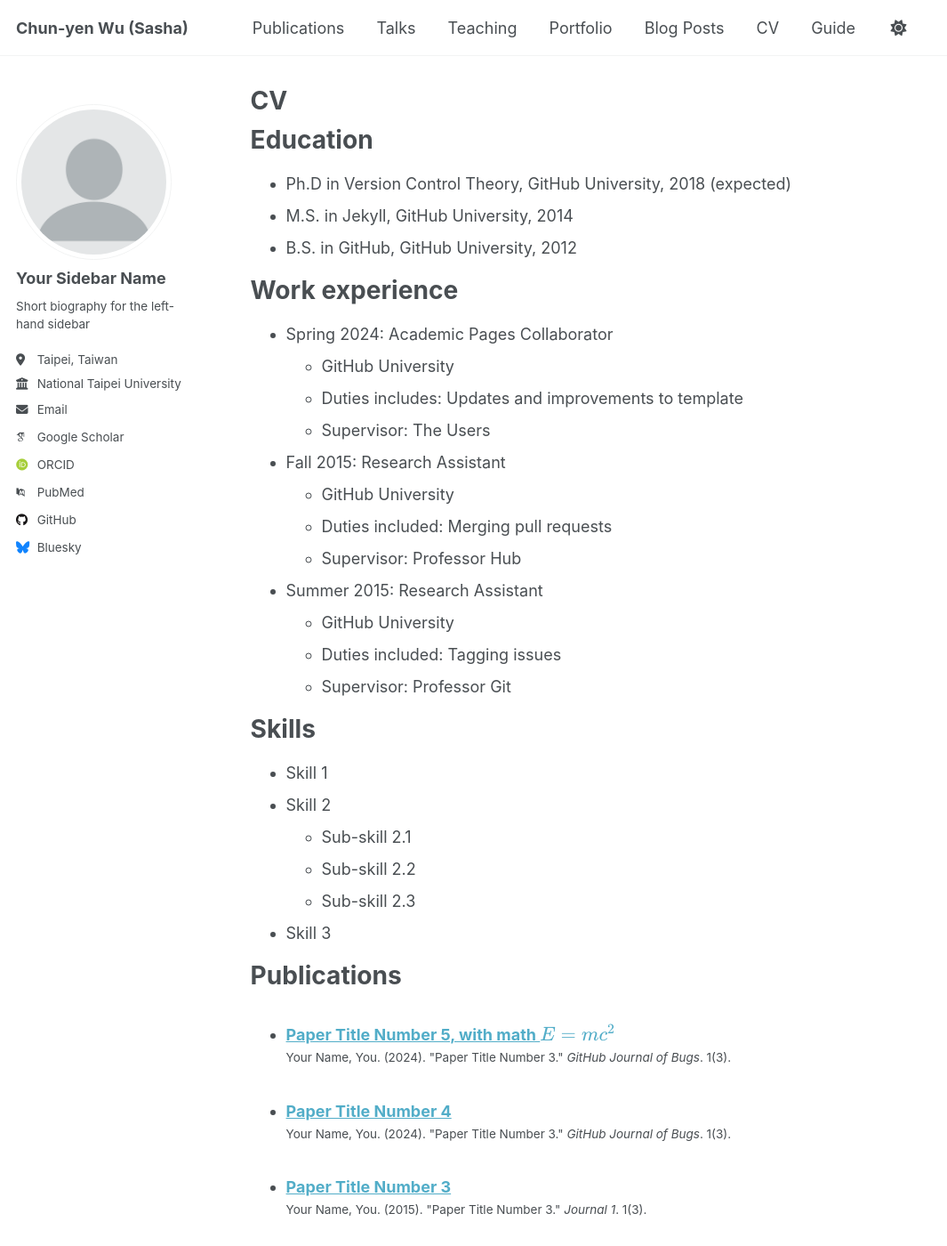
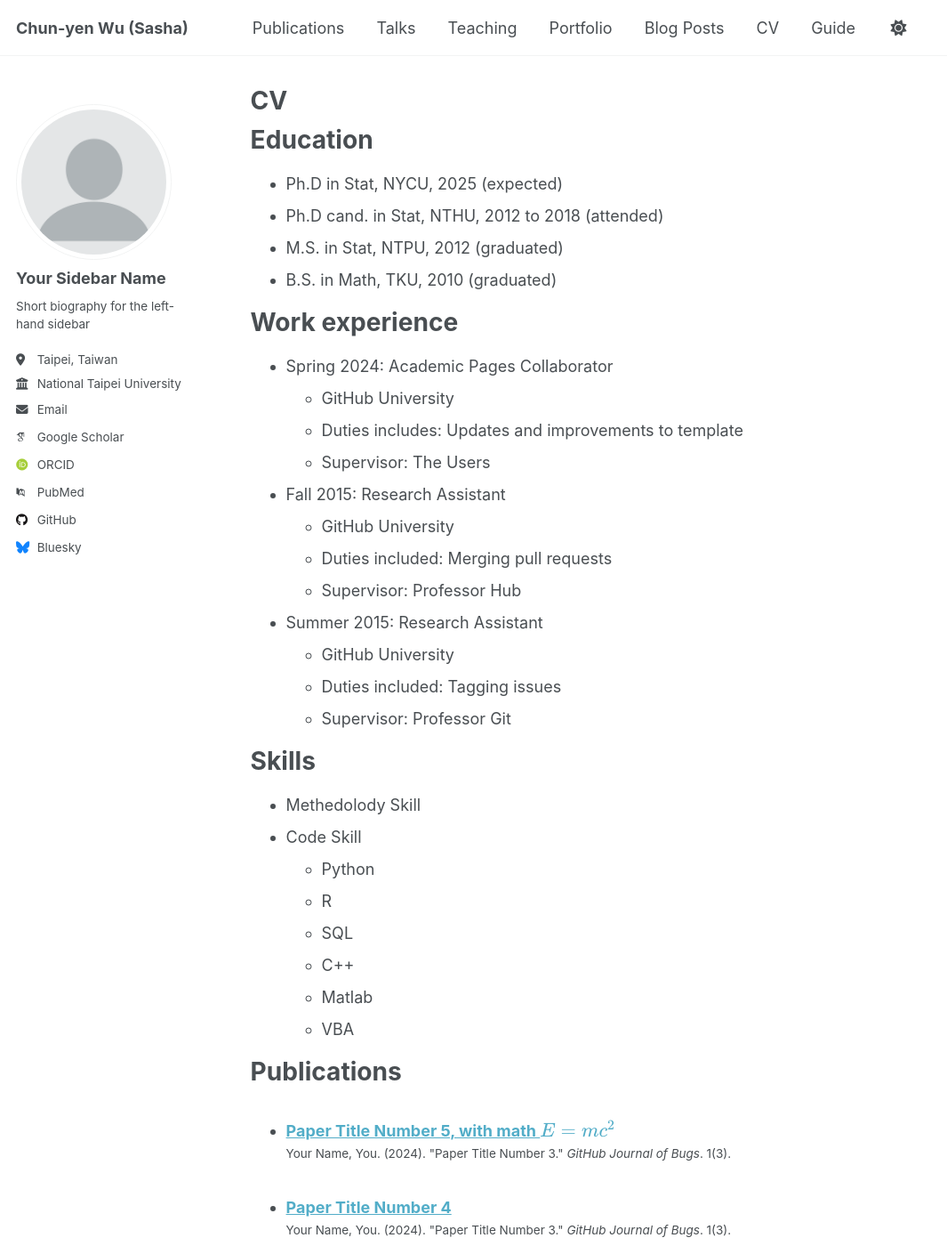
Before and after one commit to SashaWuNYCU/sashawunycu.github.io, a Jekyll site: the page built from _pages/cv.md, in a window 1280 px wide and 1400 px high. Shown: the whole window at 89% size, without its empty margins (0-1065 px from the left). Built offline with Jekyll 4.4.1, drawn with Linux system fonts in a browser that asks for light colours; some web fonts are replaced; a script that is not in the unit is left out.

Commit message:
ver 250911

```diff
--- a/_pages/cv.md
+++ b/_pages/cv.md
@@ -11,9 +11,10 @@ redirect_from:
 
 Education
 ======
-* Ph.D in Version Control Theory, GitHub University, 2018 (expected)
-* M.S. in Jekyll, GitHub University, 2014
-* B.S. in GitHub, GitHub University, 2012
+* Ph.D in Stat, NYCU, 2025 (expected)
+* Ph.D cand. in Stat, NTHU, 2012 to 2018 (attended)
+* M.S. in Stat, NTPU, 2012 (graduated)
+* B.S. in Math, TKU, 2010 (graduated)
 
 Work experience
 ======
@@ -34,12 +35,14 @@ Work experience
 
 Skills
 ======
-* Skill 1
-* Skill 2
-  * Sub-skill 2.1
-  * Sub-skill 2.2
-  * Sub-skill 2.3
-* Skill 3
+* Methedolody Skill
+* Code Skill
+  * Python
+  * R
+  * SQL
+  * C++
+  * Matlab
+  * VBA
 
 Publications
 ======
```
Also changed, not shown: _pages/about.md (+1 -1 lines).
